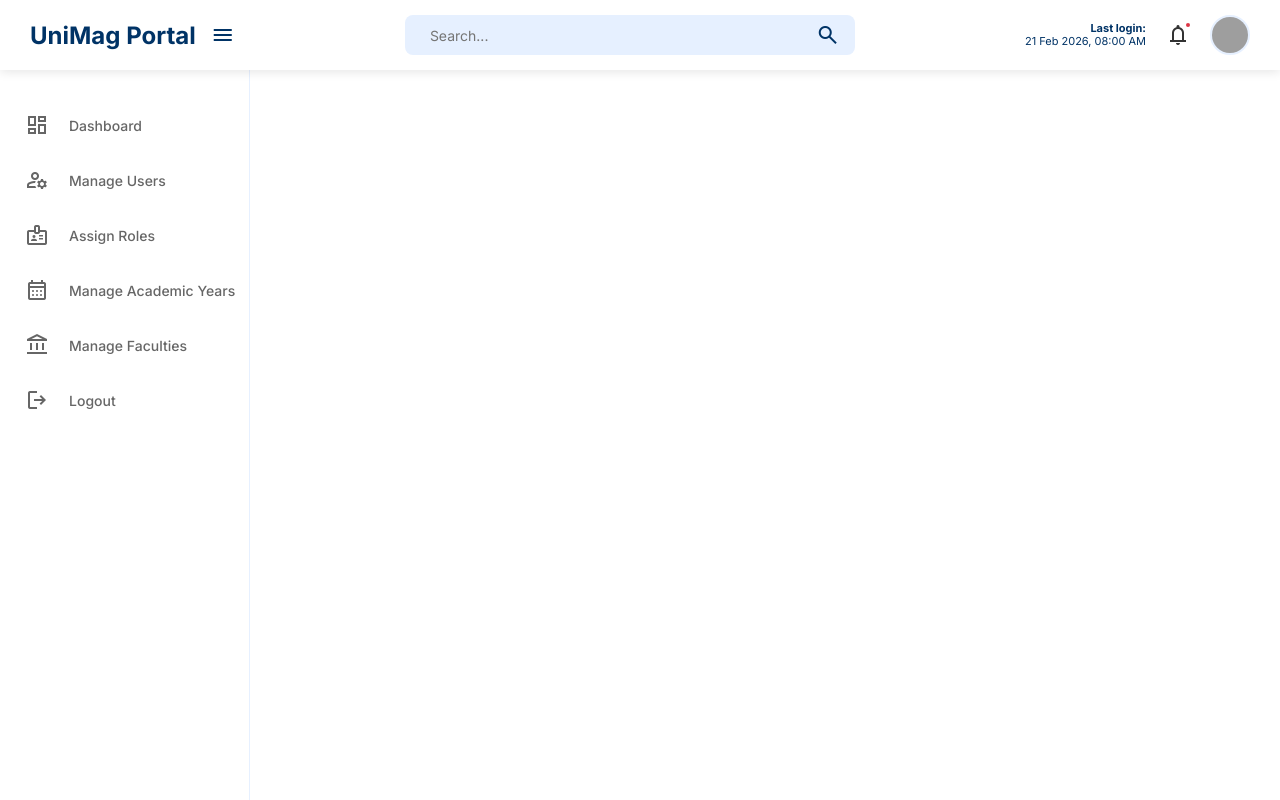
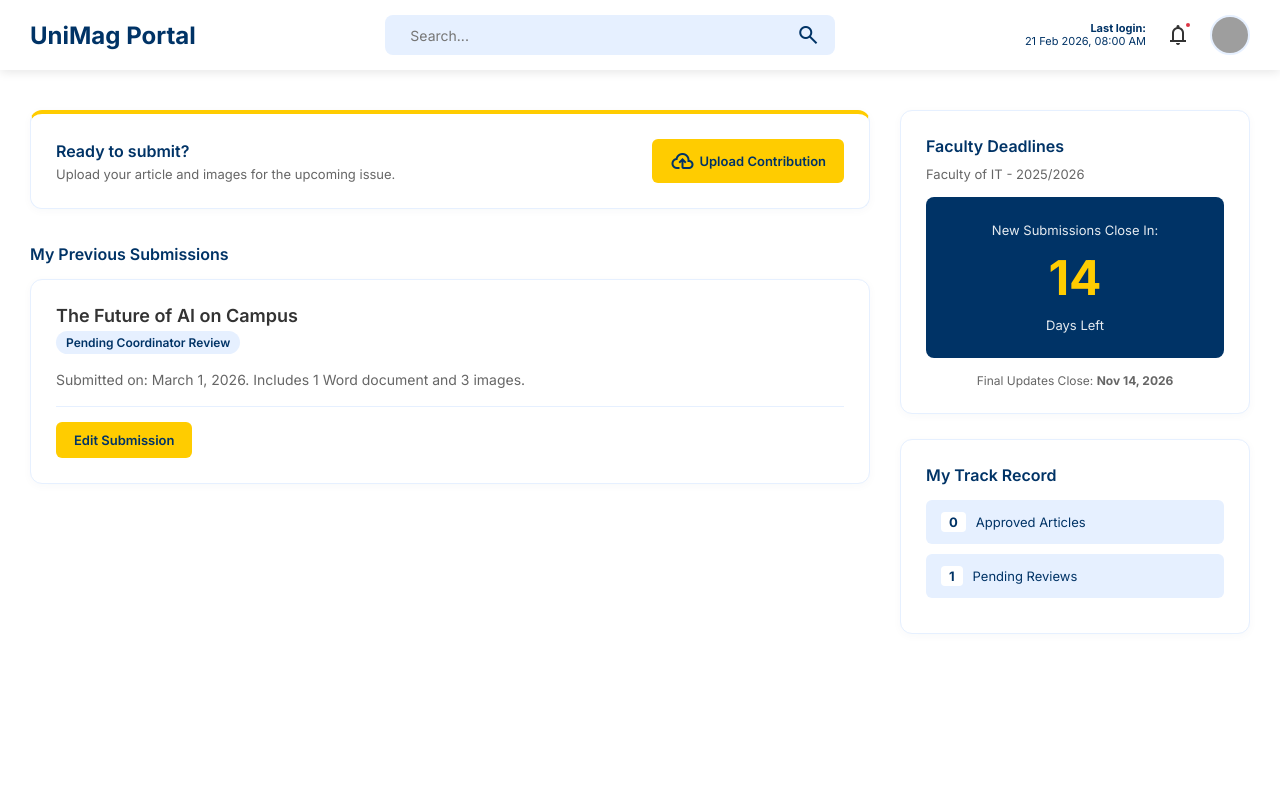
Before and after one commit to bryanrackhun/University-Magazine-System, a PHP site: page /student-panel.php in a window 1280 px wide. Run offline with PHP 8.4, Linux system fonts and the light colour scheme; grey boxes are pictures that could not be loaded.

Commit message:
Complete Student Panel

```diff
--- /dev/null
+++ b/assests/css/stud_style.css
@@ -0,0 +1,292 @@
+.main {
+    margin-left: 0 !important;
+    width: 100% !important;
+    margin-top: 70px;
+    padding: 40px 30px;
+    min-height: calc(100vh - 70px);
+}
+
+.feed-grid {
+    width: 100%;
+    display: grid;
+    grid-template-columns: 1fr 350px;
+    gap: 30px;
+    align-items: start;
+}
+
+
+.card {
+    background: var(--bg-white);
+    border-radius: 12px;
+    padding: 25px;
+    border: 1px solid var(--secondary-light-blue);
+    box-shadow: 0 2px 10px rgba(0, 51, 102, 0.03);
+    margin-bottom: 25px;
+}
+
+.submit-card {
+    border-top: 4px solid var(--accent-gold);
+    display: flex;
+    justify-content: space-between;
+    align-items: center;
+}
+
+.modal-overlay {
+    display: none;
+    position: fixed;
+    top: 0;
+    left: 0;
+    width: 100%;
+    height: 100%;
+    background-color: rgba(0, 51, 102, 0.6);
+    z-index: 2000;
+    align-items: center;
+    justify-content: center;
+}
+
+.modal-content {
+    background-color: var(--bg-white);
+    width: 90%;
+    max-width: 650px;
+    border-radius: 12px;
+    padding: 30px;
+    position: relative;
+    box-shadow: 0 4px 25px rgba(0,0,0,0.2);
+    animation: modalFadeIn 0.3s ease;
+}
+
+.menuicn {
+    display: none !important;
+}
+
+
+@keyframes modalFadeIn {
+    from { opacity: 0; transform: translateY(-20px); }
+    to { opacity: 1; transform: translateY(0); }
+}
+
+.modal-header {
+    display: flex;
+    justify-content: space-between;
+    align-items: center;
+    margin-bottom: 20px;
+    border-bottom: 1px solid var(--secondary-light-blue);
+    padding-bottom: 15px;
+}
+
+.close-btn {
+    background: none;
+    border: none;
+    font-size: 28px;
+    line-height: 1;
+    color: var(--text-light);
+    cursor: pointer;
+    transition: color 0.2s;
+}
+
+.close-btn:hover {
+    color: var(--status-overdue);
+}
+
+
+.submit-input, .submit-textarea {
+    width: 100%;
+    padding: 15px;
+    border: 1px solid var(--secondary-light-blue);
+    border-radius: 6px;
+    font-size: 14px;
+    margin-bottom: 15px;
+    outline: none;
+    background-color: var(--bg-white);
+}
+
+.submit-textarea {
+    resize: vertical;
+}
+
+.submit-input:focus, .submit-textarea:focus {
+    border-color: var(--primary-navy);
+}
+
+.file-upload-container {
+    display: flex;
+    gap: 15px;
+}
+
+.file-upload-group {
+    background-color: var(--bg-page);
+    padding: 15px;
+    border-radius: 6px;
+    border: 1px dashed #ccc;
+    margin-bottom: 15px;
+    flex: 1;
+}
+
+.file-upload-group label {
+    font-size: 13px;
+    font-weight: 600;
+    display: block;
+    margin-bottom: 8px;
+}
+
+.file-upload-group p {
+    font-size: 11px;
+    color: var(--text-light);
+    margin-bottom: 10px;
+}
+
+.file-upload-group input[type="file"] {
+    width: 100%;
+    font-size: 13px;
+}
+
+.form-footer {
+    display: flex;
+    justify-content: space-between;
+    align-items: center;
+    border-top: 1px solid var(--secondary-light-blue);
+    padding-top: 15px;
+    margin-top: 15px;
+}
+
+.terms-label {
+    font-size: 13px;
+    color: var(--text-dark);
+    display: flex;
+    align-items: center;
+    gap: 8px;
+    cursor: pointer;
+}
+
+.terms-label a {
+    color: var(--primary-navy);
+}
+
+.cta-btn {
+    background-color: var(--accent-gold);
+    color: var(--primary-navy);
+    border: none;
+    padding: 10px 20px;
+    border-radius: 6px;
+    font-weight: 600;
+    font-size: 14px;
+    cursor: pointer;
+    transition: opacity 0.2s;
+    display: inline-flex;
+    align-items: center;
+    gap: 5px;
+}
+
+.cta-btn:hover {
+    opacity: 0.9;
+}
+
+.btn-sm {
+    background-color: var(--secondary-light-blue);
+    font-size: 12px;
+    padding: 6px 12px;
+}
+
+
+.post-header {
+    display: flex;
+    align-items: center;
+    gap: 15px;
+    margin-bottom: 15px;
+}
+
+.post-title {
+    font-size: 18px;
+    margin-bottom: 5px;
+    color: var(--text-dark);
+    font-weight: 600;
+}
+
+.status-badge {
+    display: inline-block;
+    padding: 4px 10px;
+    border-radius: 20px;
+    font-size: 12px;
+    font-weight: 600;
+    background-color: var(--secondary-light-blue);
+    color: var(--primary-navy);
+}
+
+.post-text {
+    font-size: 14px;
+    color: var(--text-light);
+    line-height: 1.6;
+    margin-bottom: 15px;
+}
+
+.post-actions {
+    border-top: 1px solid var(--secondary-light-blue);
+    padding-top: 15px;
+    display: flex;
+    gap: 10px;
+}
+
+.widget-title {
+    font-size: 16px;
+    font-weight: 600;
+    color: var(--primary-navy);
+    margin-bottom: 15px;
+}
+
+.widget-subtitle {
+    font-size: 13px;
+    color: var(--text-light);
+    margin: 10px 0 15px;
+}
+
+.dark-stat-box {
+    background-color: var(--primary-navy);
+    border-radius: 8px;
+    padding: 25px 20px;
+    text-align: center;
+    color: var(--bg-white);
+}
+
+.dark-stat-box p {
+    font-size: 13px;
+    opacity: 0.9;
+}
+
+.dark-stat-box h1 {
+    color: var(--accent-gold);
+    font-size: 48px;
+    margin: 10px 0;
+    font-weight: 700;
+}
+
+.deadline-note {
+    font-size: 12px;
+    text-align: center;
+    margin-top: 15px;
+    color: var(--text-light);
+}
+
+.contribution-item {
+    background-color: var(--secondary-light-blue);
+    padding: 12px 15px;
+    border-radius: 6px;
+    margin-bottom: 10px;
+    font-size: 13px;
+    color: var(--primary-navy);
+    display: flex;
+    align-items: center;
+    gap: 10px;
+}
+
+.contribution-item strong {
+    background-color: var(--bg-white);
+    padding: 2px 8px;
+    border-radius: 4px;
+}
+
+
+@media (max-width: 950px) {
+    .feed-grid { grid-template-columns: 1fr; }
+    .file-upload-container { flex-direction: column; }
+    .submit-card { flex-direction: column; align-items: flex-start; gap: 15px; }
+}
--- /dev/null
+++ b/assests/js/stud-panel.js
@@ -0,0 +1,21 @@
+const modal = document.getElementById("uploadModal");
+const btn = document.getElementById("openModalBtn");
+const span = document.getElementById("closeModalBtn");
+const form = document.getElementById("uploadForm");
+
+
+btn.onclick = function() {
+    modal.style.display = "flex";
+}
+
+span.onclick = function() {
+    modal.style.display = "none";
+    form.reset();
+}
+
+window.onclick = function(event) {
+    if (event.target == modal) {
+        modal.style.display = "none";
+        form.reset();
+    }
+}
--- a/pages/student/student-panel.php
+++ b/pages/student/student-panel.php
@@ -3,14 +3,123 @@
 <head>
     <meta charset="UTF-8">
     <meta name="viewport" content="width=device-width, initial-scale=1.0">
+    <title>Student Panel - Magazine System</title>
+    <link rel="stylesheet" href="../../assests/css/style.css?v=<?php echo time(); ?>">
+    <link rel="stylesheet" href="../../assests/css/stud_style.css?v=<?php echo time(); ?>">
     <link rel="stylesheet" href="https://fonts.googleapis.com/css2?family=Material+Symbols+Outlined:opsz,wght,FILL,GRAD@24,400,0,0" />
-    <title>Magazine System</title>
 </head>
 <body>
+
     <?php include '../../components/header.php'; ?>
-    <div class="main-container">
-        <?php include '../../components/sidebar.php'; ?>
+
+    <div class="main">
+        <div class="feed-grid">
+
+            <div class="feed-column">
+
+                <div class="card submit-card">
+                    <div>
+                        <h2 class="widget-title" style="margin-bottom: 5px;">Ready to submit?</h2>
+                        <p class="widget-subtitle" style="margin: 0;">Upload your article and images for the upcoming issue.</p>
+                    </div>
+                    <button class="cta-btn" id="openModalBtn">
+                        <span class="material-symbols-outlined">cloud_upload</span>
+                        Upload Contribution
+                    </button>
+                </div>
+
+                <h2 class="widget-title" style="margin-top: 35px;">My Previous Submissions</h2>
+
+                <div class="card">
+                    <div class="post-header">
+                        <div>
+                            <div class="post-title">The Future of AI on Campus</div>
+                            <span class="status-badge">Pending Coordinator Review</span>
+                        </div>
+                    </div>
+                    <div class="post-content">
+                        <p class="post-text">Submitted on: March 1, 2026. Includes 1 Word document and 3 images.</p>
+                    </div>
+                    <div class="post-actions">
+                        <button class="cta-btn btn-sm">Edit Submission</button>
+                    </div>
+                </div>
+
+            </div>
+
+            <div class="sidebar-column">
+
+                <div class="card">
+                    <h2 class="widget-title" style="margin-bottom: 0;">Faculty Deadlines</h2>
+                    <p class="widget-subtitle">Faculty of IT - 2025/2026</p>
+
+                    <div class="dark-stat-box">
+                        <p>New Submissions Close In:</p>
+                        <h1>14</h1>
+                        <p>Days Left</p>
+                    </div>
+
+                    <p class="deadline-note">Final Updates Close: <strong>Nov 14, 2026</strong></p>
+                </div>
+
+                <div class="card">
+                    <h2 class="widget-title">My Track Record</h2>
+                    <div class="contribution-item">
+                        <strong>0</strong> Approved Articles
+                    </div>
+                    <div class="contribution-item">
+                        <strong>1</strong> Pending Reviews
+                    </div>
+                </div>
+
+            </div>
+
+        </div>
     </div>
 
+    <div id="uploadModal" class="modal-overlay">
+        <div class="modal-content">
+            <div class="modal-header">
+                <h2 class="widget-title" style="margin: 0;">Submit New Article</h2>
+                <button class="close-btn" id="closeModalBtn">&times;</button>
+            </div>
+
+            <form id="uploadForm" action="" method="POST" enctype="multipart/form-data">
+                <input type="text" class="submit-input" placeholder="Article Title" required>
+                <textarea class="submit-textarea" rows="2" placeholder="Brief Description (Optional)"></textarea>
+
+                <div class="file-upload-container">
+                    <div class="file-upload-group">
+                        <label>File 1 (Required)</label>
+                        <p>Word Document (.doc, .docx)</p>
+                        <input type="file" name="filepath1" accept=".doc, .docx" required>
+                    </div>
+
+                    <div class="file-upload-group">
+                        <label>File 2 (Optional)</label>
+                        <p>Supporting Image or Doc</p>
+                        <input type="file" name="filepath2" accept=".doc, .docx, image/*">
+                    </div>
+
+                    <div class="file-upload-group">
+                        <label>File 3 (Optional)</label>
+                        <p>Supporting Image or Doc</p>
+                        <input type="file" name="filepath3" accept=".doc, .docx, image/*">
+                    </div>
+                </div>
+
+                <div class="form-footer">
+                    <label class="terms-label">
+                        <input type="checkbox" required> I agree to the <a href="#">Terms & Conditions</a>
+                    </label>
+                    <button type="submit" class="cta-btn">
+                        <span class="material-symbols-outlined">send</span>
+                        Submit
+                    </button>
+                </div>
+            </form>
+        </div>
+    </div>
 </body>
+<script src="../../assests/js/stud-panel.js"></script>
 </html>
```
